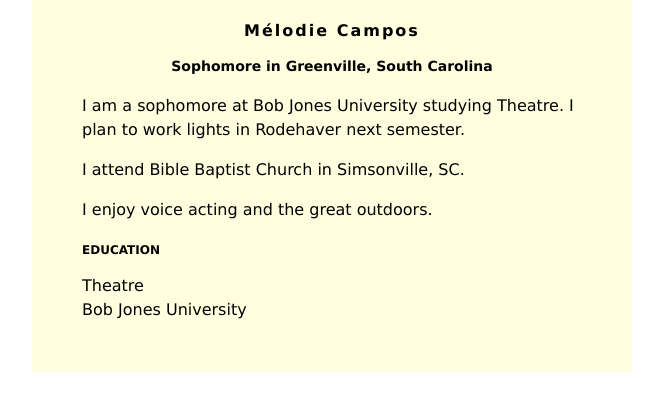
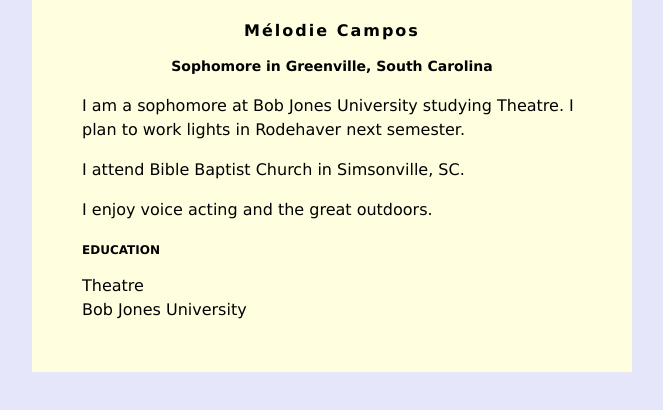
Before and after one commit to SandaledSeal/SandaledSeal.github.io, a plain HTML site: page index.html in a window 1280 px wide. Shown: the whole page, without its empty margins (308-971 px from the left). Drawn offline with Linux system fonts and the light colour scheme.

Commit message:
Update index.html

```diff
--- a/index.html
+++ b/index.html
@@ -2,7 +2,7 @@
 <head>
 <style>
 body {
-    background: lavendar;
+    background: lavender;
     font-family: Verdana;
 }
 #content {
```
